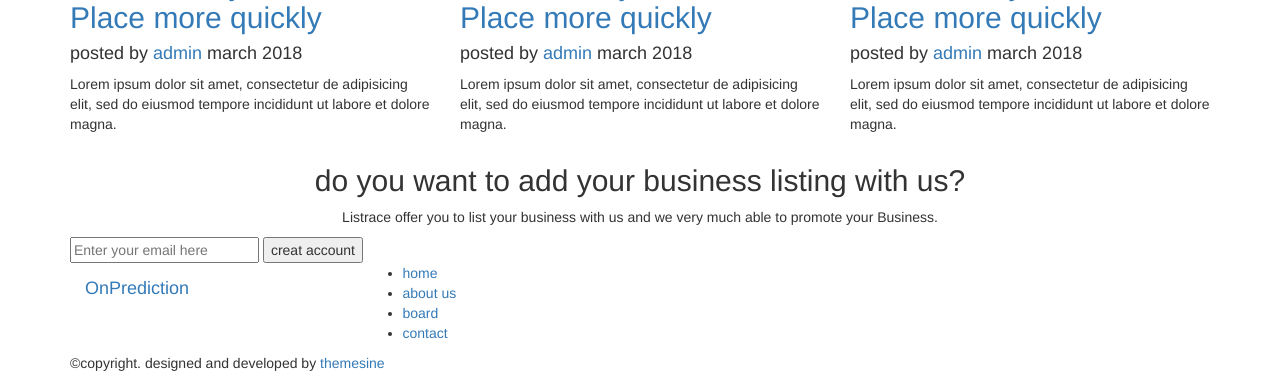
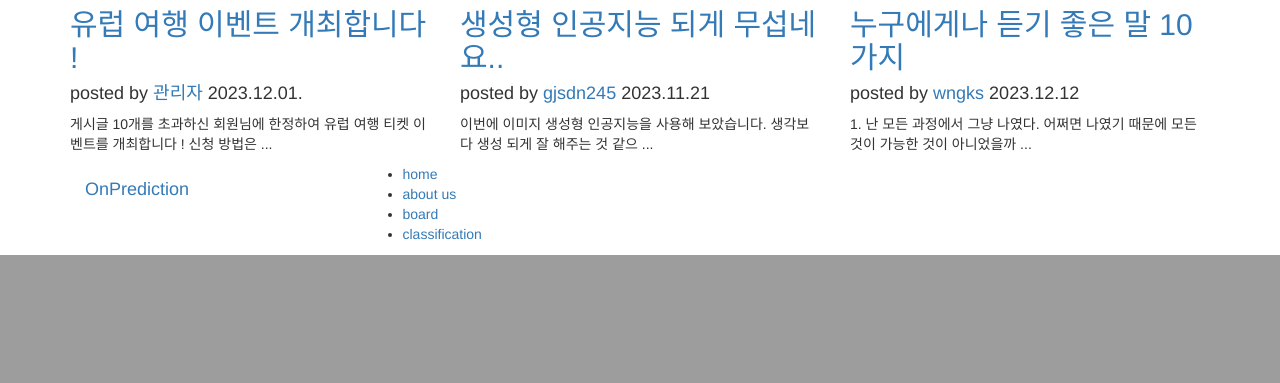
Before and after one commit to LeeHeonWoo1/Intel, a Flask app: page / in a window 1280 px wide. Shown: the part 1792-2175 px from the top of the page. After the commit the page ends 2047 px from the top, so only its background shows below. Run offline with Flask 3, Linux system fonts and the light colour scheme; some libraries are stand-ins or nearby versions.

Commit message:
add flash message

```diff
--- a/GETI/web/geti/templates/index.html
+++ b/GETI/web/geti/templates/index.html
@@ -21,6 +21,13 @@
     </head>
 
 	<body>
+		{%with messages = get_flashed_messages()%}
+			{%if messages %}
+				<script type="text/javascript">
+					alert("{{messages[-1]}}");
+				</script>
+			{%endif%}
+		{%endwith%}
 		<section class="top-area">
 			<div class="header-area">
 			    <nav class="navbar navbar-default bootsnav  navbar-sticky navbar-scrollspy"  data-minus-value-desktop="70" data-minus-value-mobile="55" data-speed="1000">
@@ -36,13 +43,14 @@
 			                <ul class="nav navbar-nav navbar-right" data-in="fadeInDown" data-out="fadeOutUp">
 			                    <li class=" scroll active"><a href="#home">home</a></li>
 			                    <li class="scroll"><a href="#works">about us</a></li>
-			                    <li class="scroll"><a href="#blog">board</a></li>
-			                    <li class="scroll"><a href="#contact">contact</a></li>
-			                    {% if userid %}
-									<li class="scroll"><a href="/move_to_login">{{userid}}님, 환영합니다</a></li>
+			                    <li class="scroll"><a href="{{ url_for('function.board') }}">board</a></li>
+			                    <li class="scroll"><a href="{{ url_for('main.prediction') }}">classification</a></li>
+			                    {% if g.user %} <!--"{{ url_for('main.mypage', userid=userid) }}"-->
+									<li class="scroll"><a href="/">{{g.user.username}}님, 환영합니다</a></li>
+									<li class="scroll"><a href="{{ url_for('main.logout') }}">로그아웃</a></li>
 								{% else %}
-									<li class="scroll"><a href="/move_to_login">로그인</a></li>
-									<li class="scroll"><a href="/sign_up">회원가입</a></li>
+									<li class="scroll"><a href="{{ url_for('main.login') }}">로그인</a></li>
+									<li class="scroll"><a href="{{ url_for('main.sign_up') }}">회원가입</a></li>
 								{% endif %}
 								<li class="head-responsive-right pull-right"></li>
 			                </ul>
@@ -106,78 +114,19 @@
 				</div>
 			</div>
 
-		</section><!--/.welcome-hero-->
-		<!--welcome-hero end -->
-
-		<!-- list-topics start -->
-		<!-- <section id="list-topics" class="list-topics">
-			<div class="container">
-				<div class="list-topics-content">
-					<ul>
-						<li>
-							<div class="single-list-topics-content">
-								<div class="single-list-topics-icon">
-									<i class="flaticon-restaurant"></i>
-								</div>
-								<h2><a href="#">resturent</a></h2>
-								<p>150 listings</p>
-							</div>
-						</li>
-						<li>
-							<div class="single-list-topics-content">
-								<div class="single-list-topics-icon">
-									<i class="flaticon-travel"></i>
-								</div>
-								<h2><a href="#">destination</a></h2>
-								<p>214 listings</p>
-							</div>
-						</li>
-						<li>
-							<div class="single-list-topics-content">
-								<div class="single-list-topics-icon">
-									<i class="flaticon-building"></i>
-								</div>
-								<h2><a href="#">hotels</a></h2>
-								<p>185 listings</p>
-							</div>
-						</li>
-						<li>
-							<div class="single-list-topics-content">
-								<div class="single-list-topics-icon">
-									<i class="flaticon-pills"></i>
-								</div>
-								<h2><a href="#">healthcaree</a></h2>
-								<p>200 listings</p>
-							</div>
-						</li>
-						<li>
-							<div class="single-list-topics-content">
-								<div class="single-list-topics-icon">
-									<i class="flaticon-transport"></i>
-								</div>
-								<h2><a href="#">automotion</a></h2>
-								<p>120 listings</p>
-							</div>
-						</li>
-					</ul>
-				</div>
-			</div>
-
-		</section> -->
-
-		<!--works start -->
+		</section>
 		<section id="works" class="works" style="margin-top: 70px;">
 			<div class="container">
 				<div class="section-header">
 					<h2>about us</h2>
 					<p>업로드 되는 사진들을 기반으로 병해충을 실시간으로 예측해드립니다.</p>
-				</div><!--/.section-header-->
+				</div>
 				<div class="works-content">
 					<div class="row">
 						<div class="col-md-4 col-sm-6">
 							<div class="single-how-works">
 								<div class="single-how-works-icon">
-									<i class="flaticon-lightbulb-idea"></i>
+									<img src="{{ url_for('static', filename='favicons2/fav1.png') }}"></img>
 								</div>
 								<h2><a href="#">데이터셋 증축</a></h2>
 								<p>
@@ -188,7 +137,7 @@
 						<div class="col-md-4 col-sm-6">
 							<div class="single-how-works">
 								<div class="single-how-works-icon">
-									<i class="flaticon-networking"></i>
+									<img src="{{ url_for('static', filename='favicons2/fav2.png') }}"></img>
 								</div>
 								<h2><a href="#">병해충 분류</a></h2>
 								<p>
@@ -199,7 +148,7 @@
 						<div class="col-md-4 col-sm-6">
 							<div class="single-how-works">
 								<div class="single-how-works-icon">
-									<i class="flaticon-location-on-road"></i>
+									<img src="{{ url_for('static', filename='favicons2/fav3.png') }}"></img>
 								</div>
 								<h2><a href="#">우리만의 커뮤니티</a></h2>
 								<p>
@@ -210,7 +159,7 @@
 						<div class="col-md-4 col-sm-6">
 							<div class="single-how-works">
 								<div class="single-how-works-icon">
-									<i class="flaticon-location-on-road"></i>
+									<img src="{{ url_for('static', filename='favicons2/fav4.png') }}"></img>
 								</div>
 								<h2><a href="#">나에게 필요한 제품까지</a></h2>
 								<p>
@@ -222,67 +171,24 @@
 				</div>
 			</div>
 		</section>
-		<!--works end -->
-		<!-- statistics strat -->
-		<!-- <section id="statistics"  class="statistics">
-			<div class="container">
-				<div class="statistics-counter">
-					<div class="col-md-3 col-sm-6">
-						<div class="single-ststistics-box">
-							<div class="statistics-content">
-								<div class="counter">90 </div> <span>K+</span>
-							</div>
-							<h3>listings</h3>
-						</div><
-					</div>
-					<div class="col-md-3 col-sm-6">
-						<div class="single-ststistics-box">
-							<div class="statistics-content">
-								<div class="counter">40</div> <span>k+</span>
-							</div>
-							<h3>listing categories</h3>
-						</div>
-					</div>
-					<div class="col-md-3 col-sm-6">
-						<div class="single-ststistics-box">
-							<div class="statistics-content">
-								<div class="counter">65</div> <span>k+</span>
-							</div>
-							<h3>visitors</h3>
-						</div>
-					</div>
-					<div class="col-md-3 col-sm-6">
-						<div class="single-ststistics-box">
-							<div class="statistics-content">
-								<div class="counter">50</div> <span>k+</span>
-							</div>
-							<h3>happy clients</h3>
-						</div>
-					</div>
-				</div>
-			</div>
-
-		</section> -->
-
-		<!--blog start -->
 		<section id="blog" class="blog" >
 			<div class="container">
 				<div class="section-header">
 					<h2>인기 게시글</h2>
 					<p>이번주의 인기 게시글을 확인해보세요 ! </p>
-				</div><!--/.section-header-->
+				</div>
 				<div class="blog-content">
 					<div class="row">
 						<div class="col-md-4 col-sm-6">
 							<div class="single-blog-item">
 								<div class="single-blog-item-img">
-									<img src="assets/images/blog/b1.jpg" alt="blog image">
+									<img src="{{url_for('static', filename='b1.jpg')}}" alt="blog image">
 								</div>
 								<div class="single-blog-item-txt">
-									<h2><a href="#">How to find your Desired Place more quickly</a></h2>
-									<h4>posted <span>by</span> <a href="#">admin</a> march 2018</h4>
+									<h2><a href="#">유럽 여행 이벤트 개최합니다 !</a></h2>
+									<h4>posted <span>by</span> <a href="#">관리자</a> 2023.12.01.</h4>
 									<p>
-										Lorem ipsum dolor sit amet, consectetur de adipisicing elit, sed do eiusmod tempore incididunt ut labore et dolore magna.
+										게시글 10개를 초과하신 회원님에 한정하여 유럽 여행 티켓 이벤트를 개최합니다 ! 신청 방법은 ...
 									</p>
 								</div>
 							</div>
@@ -290,13 +196,13 @@
 						<div class="col-md-4 col-sm-6">
 							<div class="single-blog-item">
 								<div class="single-blog-item-img">
-									<img src="assets/images/blog/b2.jpg" alt="blog image">
+									<img src="{{url_for('static', filename='b2.jpg')}}" alt="blog image">
 								</div>
 								<div class="single-blog-item-txt">
-									<h2><a href="#">How to find your Desired Place more quickly</a></h2>
-									<h4>posted <span>by</span> <a href="#">admin</a> march 2018</h4>
+									<h2><a href="#">생성형 인공지능 되게 무섭네요..</a></h2>
+									<h4>posted <span>by</span> <a href="#">gjsdn245</a> 2023.11.21</h4>
 									<p>
-										Lorem ipsum dolor sit amet, consectetur de adipisicing elit, sed do eiusmod tempore incididunt ut labore et dolore magna.
+										이번에 이미지 생성형 인공지능을 사용해 보았습니다. 생각보다 생성 되게 잘 해주는 것 같으 ...
 									</p>
 								</div>
 							</div>
@@ -304,53 +210,22 @@
 						<div class="col-md-4 col-sm-6">
 							<div class="single-blog-item">
 								<div class="single-blog-item-img">
-									<img src="assets/images/blog/b3.jpg" alt="blog image">
+									<img src="{{url_for('static', filename='b3.jpg')}}" alt="blog image">
 								</div>
 								<div class="single-blog-item-txt">
-									<h2><a href="#">How to find your Desired Place more quickly</a></h2>
-									<h4>posted <span>by</span> <a href="#">admin</a> march 2018</h4>
+									<h2><a href="#">누구에게나 듣기 좋은 말 10가지</a></h2>
+									<h4>posted <span>by</span> <a href="#">wngks</a> 2023.12.12</h4>
 									<p>
-										Lorem ipsum dolor sit amet, consectetur de adipisicing elit, sed do eiusmod tempore incididunt ut labore et dolore magna.
+										1. 난 모든 과정에서 그냥 나였다. 어쩌면 나였기 때문에 모든 것이 가능한 것이 아니었을까 ...
 									</p>
 								</div>
 							</div>
 						</div>
 					</div>
 				</div>
-			</div><!--/.container-->
-
-		</section><!--/.blog-->
-		<!--blog end -->
-
-		<!--subscription strat -->
-		<section id="contact"  class="subscription">
-			<div class="container">
-				<div class="subscribe-title text-center">
-					<h2>
-						do you want to add your business listing with us?
-					</h2>
-					<p>
-						Listrace offer you to list your business with us and we very much able to promote your Business.
-					</p>
-				</div>
-				<div class="row">
-					<div class="col-sm-12">
-						<div class="subscription-input-group">
-							<form action="#">
-								<input type="email" class="subscription-input-form" placeholder="Enter your email here">
-								<button class="appsLand-btn subscribe-btn" onclick="window.location.href='#'">
-									creat account
-								</button>
-							</form>
-						</div>
-					</div>
-				</div>
 			</div>
 
-		</section><!--/subscription-->
-		<!--subscription end -->
-
-		<!--footer start-->
+		</section>
 		<footer id="footer"  class="footer">
 			<div class="container">
 				<div class="footer-menu">
@@ -358,25 +233,20 @@
 			           	<div class="col-sm-3">
 			           		 <div class="navbar-header">
 				                <a class="navbar-brand" href="index.html">On<span>Prediction</span></a>
-				            </div><!--/.navbar-header-->
+				            </div>
 			           	</div>
 			           	<div class="col-sm-9">
 			           		<ul class="footer-menu-item">
 			                    <li class=" scroll active"><a href="#home">home</a></li>
 			                    <li class="scroll"><a href="#works">about us</a></li>
 			                    <li class="scroll"><a href="#blog">board</a></li>
-			                    <li class="scroll"><a href="#contact">contact</a></li>
-			                </ul><!--/.nav -->
+			                    <li class="scroll"><a href="#contact">classification</a></li>
+			                </ul>
 			           	</div>
 		           </div>
 				</div>
 				<div class="hm-footer-copyright">
 					<div class="row">
-						<div class="col-sm-5">
-							<p>
-								&copy;copyright. designed and developed by <a href="https://www.themesine.com/">themesine</a>
-							</p><!--/p-->
-						</div>
 						<div class="col-sm-7">
 							<div class="footer-social">
 								<a href="#"><i class="fa fa-facebook"></i></a>
@@ -387,17 +257,17 @@
 						</div>
 					</div>
 
-				</div><!--/.hm-footer-copyright-->
-			</div><!--/.container-->
+				</div>
+			</div>
 
 			<div id="scroll-Top">
 				<div class="return-to-top">
 					<i class="fa fa-angle-up " id="scroll-top" data-toggle="tooltip" data-placement="top" title="" data-original-title="Back to Top" aria-hidden="true"></i>
 				</div>
 
-			</div><!--/.scroll-Top-->
+			</div>
 
-        </footer><!--/.footer-->
+        </footer>
 		<script src="assets/js/jquery.js"></script>
         <script src="https://cdnjs.cloudflare.com/ajax/libs/modernizr/2.8.3/modernizr.min.js"></script>
         <script src="assets/js/bootstrap.min.js"></script>
```
